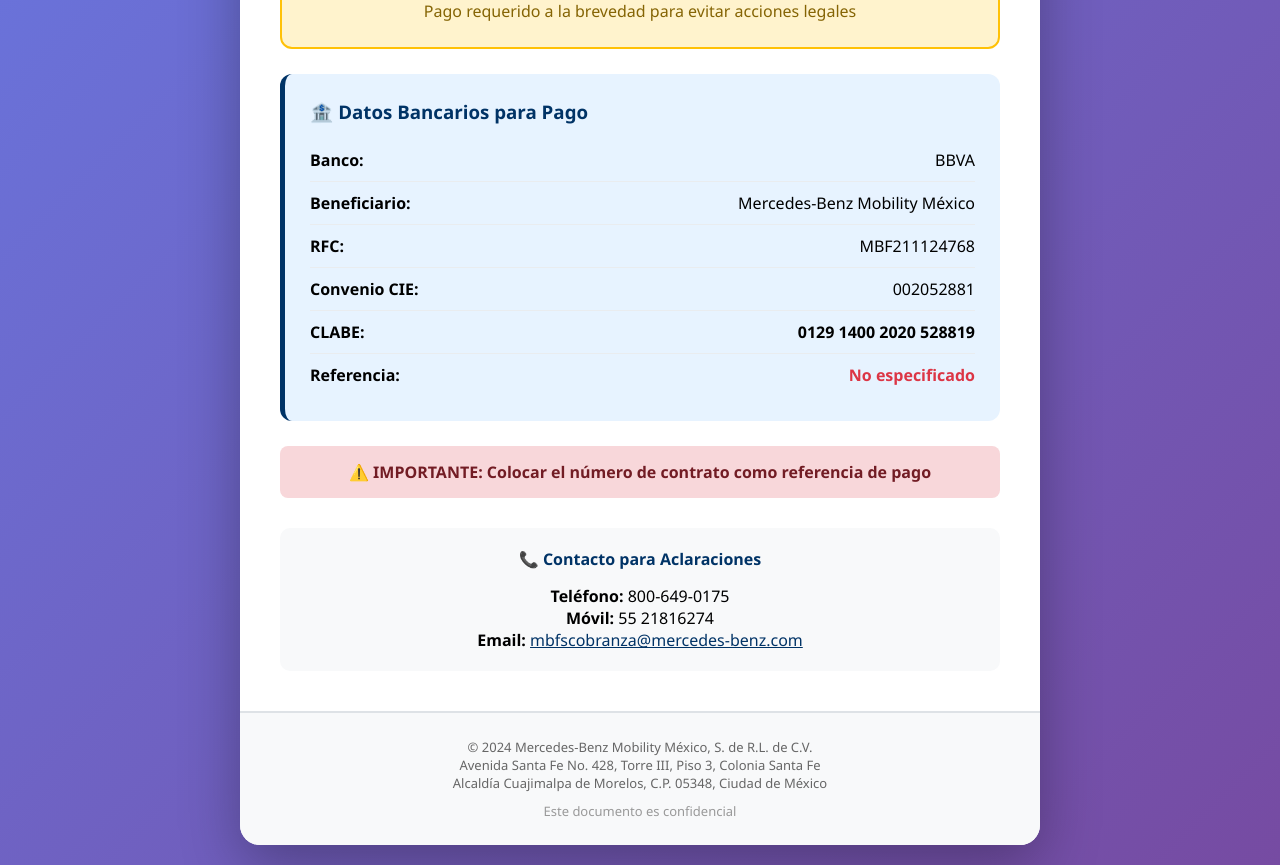
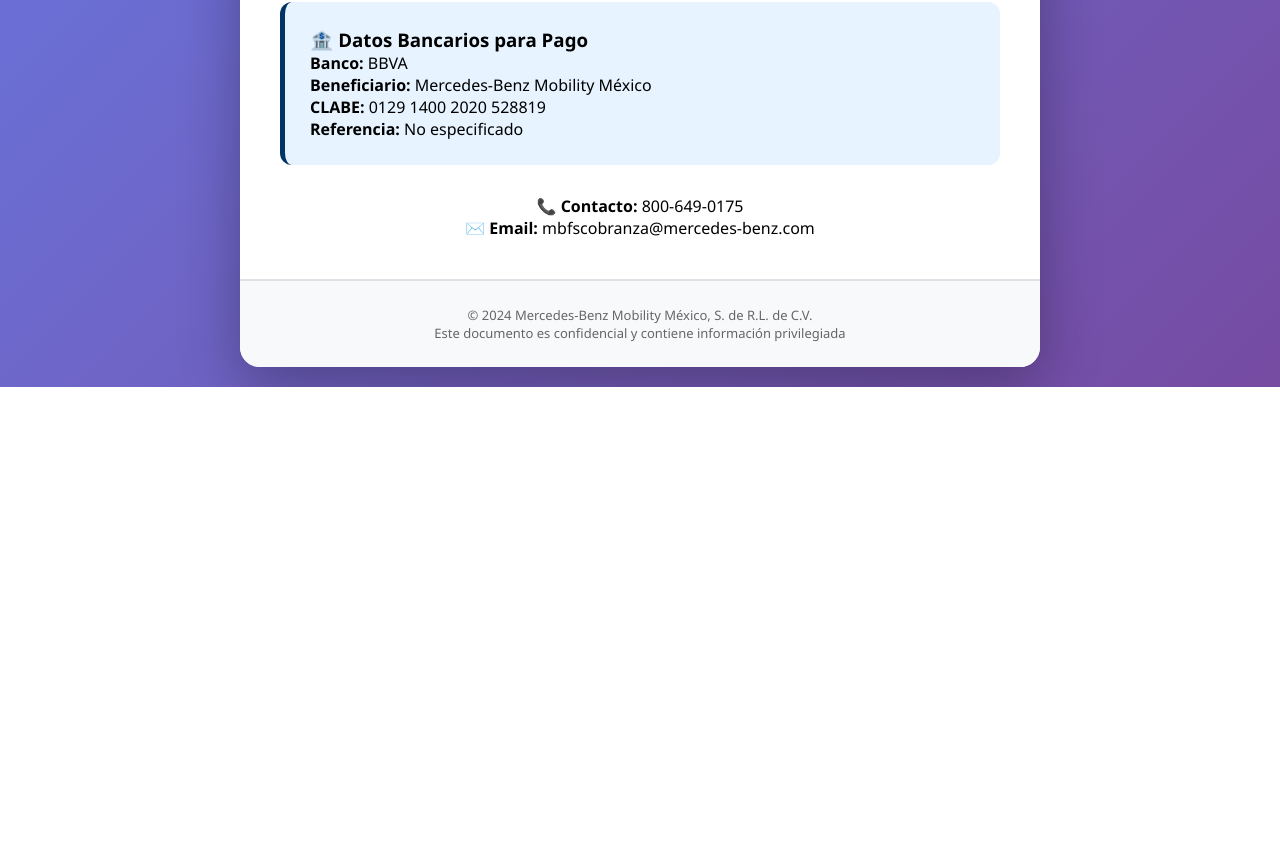
Before and after one commit to EdderLearci/Mercedes-Benz, a plain HTML site: page index.html in a window 1280 px wide. Shown: the part 659-1524 px from the top of the page. After the commit the page ends 1046 px from the top, so only its background shows below. Drawn offline with Linux system fonts and the light colour scheme.

Commit message:
Update index.html

```diff
--- a/index.html
+++ b/index.html
@@ -3,7 +3,7 @@
 <head>
     <meta charset="UTF-8">
     <meta name="viewport" content="width=device-width, initial-scale=1.0">
-    <title>Estado de Cuenta - Mercedes-Benz Mobility</title>
+    <title>Confirmación de Lectura - Mercedes-Benz Mobility</title>
     <style>
         * {
             margin: 0;
@@ -32,52 +32,26 @@
             color: white;
             padding: 30px;
             text-align: center;
-            position: relative;
-            overflow: hidden;
-        }
-
-        .header::before {
-            content: '';
-            position: absolute;
-            top: -50%;
-            left: -50%;
-            width: 200%;
-            height: 200%;
-            background: radial-gradient(circle, rgba(255,255,255,0.1) 0%, transparent 60%);
-            animation: pulse 3s infinite;
-        }
-
-        @keyframes pulse {
-            0% { transform: scale(1); }
-            50% { transform: scale(1.1); }
-            100% { transform: scale(1); }
         }
 
         .header h1 {
             font-size: 28px;
             margin-bottom: 10px;
-            position: relative;
-        }
-
-        .header p {
-            font-size: 14px;
-            opacity: 0.9;
-            position: relative;
         }
 
         .content {
             padding: 40px;
         }
 
-        .success-badge {
+        .confirmation-badge {
             background: #d4edda;
             color: #155724;
-            padding: 15px;
+            padding: 20px;
             border-radius: 10px;
             text-align: center;
             margin-bottom: 30px;
             font-weight: bold;
-            border-left: 5px solid #28a745;
+            border: 2px solid #28a745;
         }
 
         .info-card {
@@ -86,23 +60,6 @@
             border-radius: 12px;
             margin-bottom: 25px;
             border: 1px solid #dee2e6;
-        }
-
-        .info-card h3 {
-            color: #003366;
-            margin-bottom: 15px;
-            font-size: 20px;
-        }
-
-        .info-row {
-            display: flex;
-            justify-content: space-between;
-            padding: 10px 0;
-            border-bottom: 1px solid #e9ecef;
-        }
-
-        .info-row:last-child {
-            border-bottom: none;
         }
 
         .amount-highlight {
@@ -114,21 +71,10 @@
             border: 2px solid #ffc107;
         }
 
-        .amount-highlight h3 {
-            color: #856404;
-            margin-bottom: 10px;
-        }
-
         .amount {
             font-size: 36px;
             font-weight: bold;
             color: #dc3545;
-            animation: fadeIn 1s ease;
-        }
-
-        @keyframes fadeIn {
-            from { opacity: 0; transform: translateY(-10px); }
-            to { opacity: 1; transform: translateY(0); }
         }
 
         .bank-info {
@@ -137,21 +83,6 @@
             border-radius: 12px;
             margin: 25px 0;
             border-left: 5px solid #003366;
-        }
-
-        .bank-info h3 {
-            color: #003366;
-            margin-bottom: 15px;
-        }
-
-        .warning-box {
-            background: #f8d7da;
-            color: #721c24;
-            padding: 15px;
-            border-radius: 8px;
-            margin: 20px 0;
-            font-weight: bold;
-            text-align: center;
         }
 
         .footer {
@@ -168,22 +99,6 @@
             padding: 50px;
             color: #666;
         }
-
-        .loading::after {
-            content: '...';
-            animation: dots 1.5s infinite;
-        }
-
-        @keyframes dots {
-            0%, 20% { content: '.'; }
-            40% { content: '..'; }
-            60%, 100% { content: '...'; }
-        }
-
-        @media (max-width: 600px) {
-            .content { padding: 20px; }
-            .amount { font-size: 28px; }
-        }
     </style>
 </head>
 <body>
@@ -194,20 +109,14 @@
         </div>
 
         <div class="content" id="main-content">
-            <div class="loading">Cargando información de su cuenta</div>
+            <div class="loading">Cargando información...</div>
         </div>
 
         <div class="footer">
             <p>© 2024 Mercedes-Benz Mobility México, S. de R.L. de C.V.</p>
-            <p>Avenida Santa Fe No. 428, Torre III, Piso 3, Colonia Santa Fe</p>
-            <p>Alcaldía Cuajimalpa de Morelos, C.P. 05348, Ciudad de México</p>
-            <p style="margin-top: 10px; color: #999;">Este documento es confidencial</p>
+            <p>Este documento es confidencial y contiene información privilegiada</p>
         </div>
     </div>
-
-    <!-- Imagen de tracking (Píxel invisible) -->
-    <img src="https://www.google-analytics.com/collect?v=1&t=event&ec=email&ea=open&el=detalle_adeudo&tid=UA-TU-ID-DE-SEGUIMIENTO&cid=CLIENTE-ID"
-         width="1" height="1" style="display:none;" alt="" />
 
     <script>
         // Obtener parámetros de la URL
@@ -221,7 +130,6 @@
             return decodeURIComponent(results[2].replace(/\+/g, ' '));
         }
 
-        // Obtener datos del cliente
         const cuenta = getParameterByName('cuenta') || 'No especificado';
         const nombre = getParameterByName('nombre') || 'Cliente';
         const monto = getParameterByName('monto') || '0';
@@ -233,105 +141,53 @@
             minute: '2-digit'
         });
 
-        // Formatear monto
         const montoFormateado = new Intl.NumberFormat('es-MX', {
             style: 'currency',
             currency: 'MXN'
         }).format(parseFloat(monto));
 
-        // Construir contenido dinámico
         const contenidoHTML = `
-            <div class="success-badge">
-                ✅ <strong>Confirmación de lectura registrada</strong><br>
-                <small>${fecha}</small>
+            <div class="confirmation-badge">
+                ✅ <strong>CONFIRMACIÓN DE LECTURA REGISTRADA</strong><br>
+                <small>${fecha} | Contrato: ${cuenta}</small>
             </div>
 
             <div class="info-card">
                 <h3>📋 Información del Cliente</h3>
-                <div class="info-row">
-                    <span><strong>👤 Cliente:</strong></span>
-                    <span>${nombre}</span>
-                </div>
-                <div class="info-row">
-                    <span><strong>🏢 Contrato:</strong></span>
-                    <span style="font-weight: bold; color: #003366;">${cuenta}</span>
-                </div>
-                <div class="info-row">
-                    <span><strong>📅 Fecha de consulta:</strong></span>
-                    <span>${fecha}</span>
-                </div>
+                <p><strong>👤 Cliente:</strong> ${nombre}</p>
+                <p><strong>🏢 Contrato:</strong> ${cuenta}</p>
+                <p><strong>📅 Fecha de consulta:</strong> ${fecha}</p>
             </div>
 
             <div class="amount-highlight">
                 <h3>⚠️ SALDO VENCIDO</h3>
                 <div class="amount">${montoFormateado}</div>
-                <p style="color: #856404; margin-top: 10px;">Pago requerido a la brevedad para evitar acciones legales</p>
+                <p style="color: #856404; margin-top: 10px;">Pago requerido a la brevedad</p>
             </div>
 
             <div class="bank-info">
                 <h3>🏦 Datos Bancarios para Pago</h3>
-                <div class="info-row">
-                    <span><strong>Banco:</strong></span>
-                    <span>BBVA</span>
-                </div>
-                <div class="info-row">
-                    <span><strong>Beneficiario:</strong></span>
-                    <span>Mercedes-Benz Mobility México</span>
-                </div>
-                <div class="info-row">
-                    <span><strong>RFC:</strong></span>
-                    <span>MBF211124768</span>
-                </div>
-                <div class="info-row">
-                    <span><strong>Convenio CIE:</strong></span>
-                    <span>002052881</span>
-                </div>
-                <div class="info-row">
-                    <span><strong>CLABE:</strong></span>
-                    <span style="font-weight: bold;">0129 1400 2020 528819</span>
-                </div>
-                <div class="info-row">
-                    <span><strong>Referencia:</strong></span>
-                    <span style="color: #dc3545; font-weight: bold;">${cuenta}</span>
-                </div>
+                <p><strong>Banco:</strong> BBVA</p>
+                <p><strong>Beneficiario:</strong> Mercedes-Benz Mobility México</p>
+                <p><strong>CLABE:</strong> 0129 1400 2020 528819</p>
+                <p><strong>Referencia:</strong> ${cuenta}</p>
             </div>
 
-            <div class="warning-box">
-                ⚠️ IMPORTANTE: Colocar el número de contrato como referencia de pago
-            </div>
-
-            <div style="text-align: center; margin-top: 30px; padding: 20px; background: #f8f9fa; border-radius: 10px;">
-                <h4 style="color: #003366; margin-bottom: 15px;">📞 Contacto para Aclaraciones</h4>
-                <p><strong>Teléfono:</strong> 800-649-0175</p>
-                <p><strong>Móvil:</strong> 55 21816274</p>
-                <p><strong>Email:</strong>
-                   <a href="mailto:mbfscobranza@mercedes-benz.com" style="color: #003366;">
-                      mbfscobranza@mercedes-benz.com
-                   </a>
-                </p>
+            <div style="text-align: center; margin-top: 30px;">
+                <p><strong>📞 Contacto:</strong> 800-649-0175</p>
+                <p><strong>✉️ Email:</strong> mbfscobranza@mercedes-benz.com</p>
             </div>
         `;
 
-        // Insertar contenido
         document.getElementById('main-content').innerHTML = contenidoHTML;
 
-        // Registrar en consola (para debugging)
-        console.log('Página visualizada - Contrato:', cuenta, '- Cliente:', nombre);
+        // Enviar confirmación silenciosa (opcional)
+        console.log('✅ CONFIRMACIÓN:', {
+            contrato: cuenta,
+            cliente: nombre,
+            fecha: new Date().toISOString(),
+            accion: 'LECTURA_CONFIRMADA'
+        });
     </script>
-
-<!-- Contador de visitas simple -->
-<script>
-    // Guardar visita en localStorage (para debugging)
-    const visitas = JSON.parse(localStorage.getItem('visitas_mbfs') || '[]');
-    visitas.push({
-        cuenta: cuenta,
-        nombre: nombre,
-        fecha: new Date().toISOString(),
-        userAgent: navigator.userAgent
-    });
-    localStorage.setItem('visitas_mbfs', JSON.stringify(visitas));
-    console.log('Visita registrada:', visitas[visitas.length - 1]);
-</script>
-
 </body>
 </html>
```
